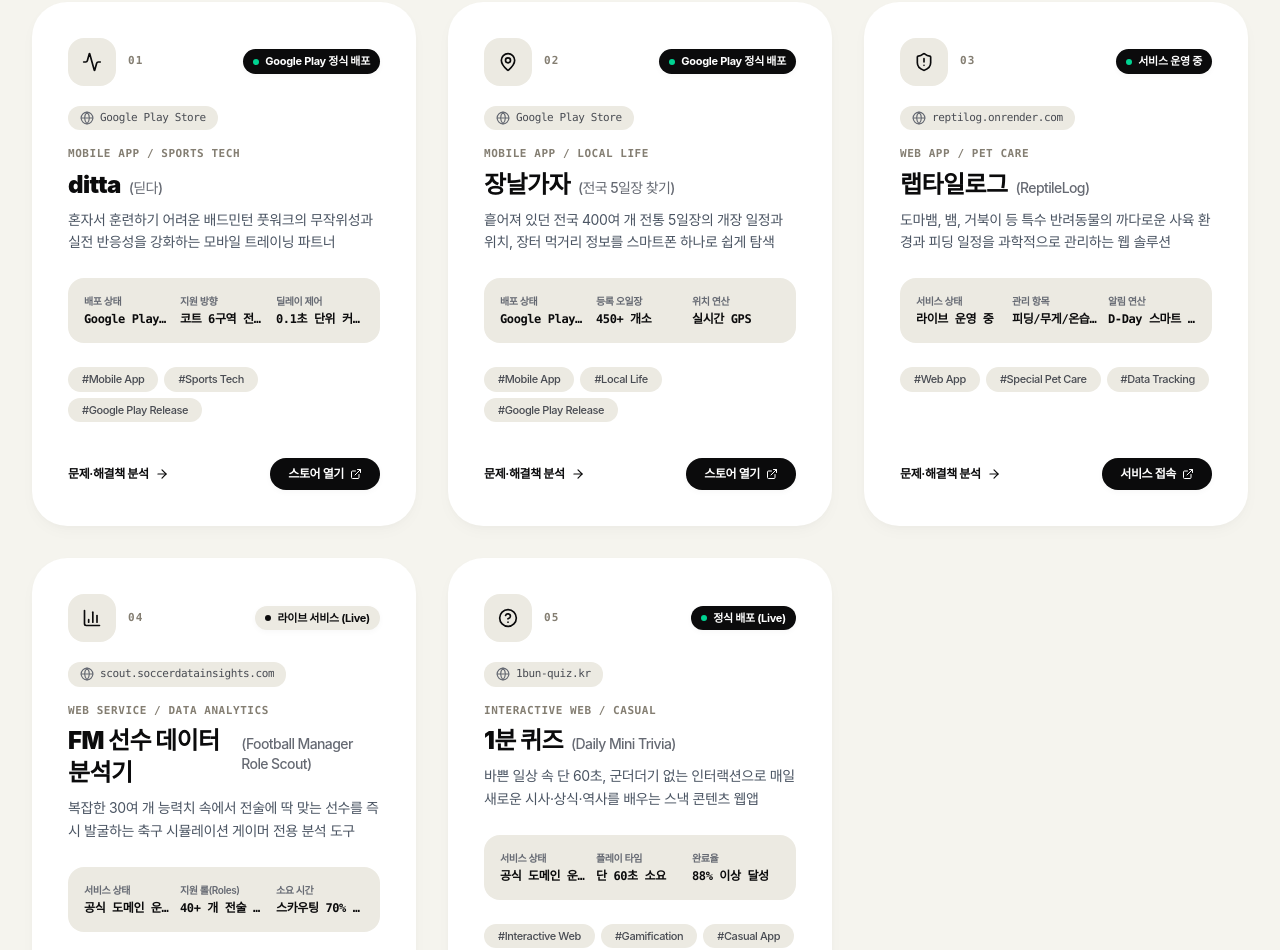
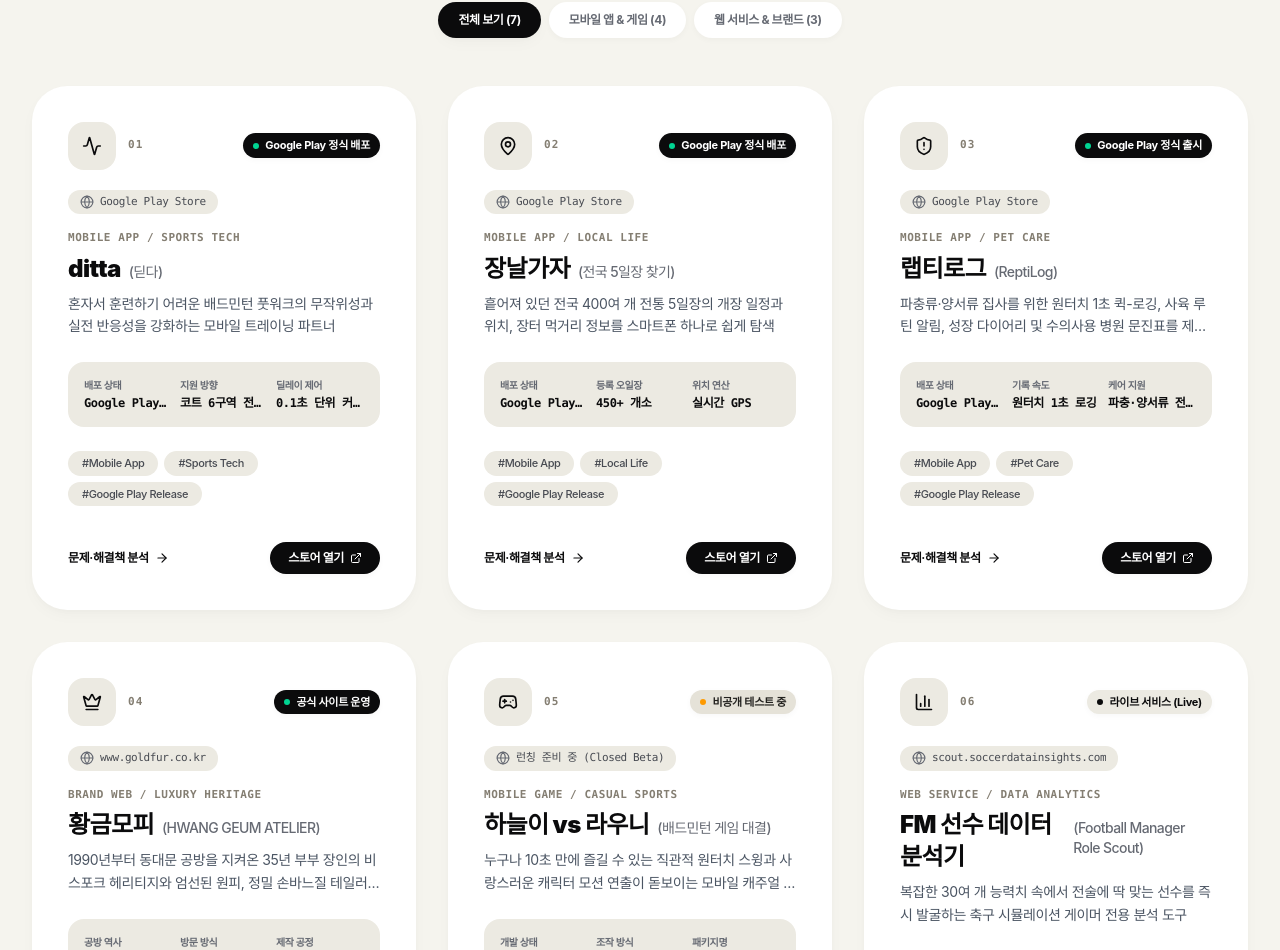
Before and after one commit to everyeat93-ux/collco-web, a Next.js app: page / in a window 1280 px wide. Shown: the part 1557-2507 px from the top of the page. Built offline with nearby package versions, Linux system fonts and the light colour scheme; a web font is replaced by a local one.

Commit message:
feat: update portfolio with ReptiLog Google Play release, Hwang Geum atelier site, and Haneul vs Rauni closed beta

```diff
--- a/src/app/layout.tsx
+++ b/src/app/layout.tsx
@@ -15,7 +15,7 @@
   },
   title: "콜코 (COLLCO) 공식 홈페이지 | 1인 프로덕트 스튜디오 & 컬렉션 허브",
   description:
-    "콜코(COLLCO) 공식 사이트입니다. 일상의 니치한 문제를 해결하는 독자적 디지털 솔루션(ditta, 장날가자, 랩타일로그 등) 개발과 100% 라이선스 정품 피규어 & TCG 컬렉션 스토어를 함께 운영하는 1인 프로덕트 스튜디오입니다.",
+    "콜코(COLLCO) 공식 사이트입니다. 일상의 니치한 문제를 해결하는 독자적 디지털 솔루션(ditta, 장날가자, 랩티로그, 황금모피, 하늘이 vs 라우니 등) 개발과 100% 라이선스 정품 피규어 & TCG 컬렉션 스토어를 함께 운영하는 1인 프로덕트 스튜디오입니다.",
   keywords: [
     "콜코",
     "COLLCO",
@@ -33,8 +33,15 @@
     "배드민턴 풋워크",
     "장날가자",
     "전국 5일장",
+    "랩티로그",
+    "ReptiLog",
+    "파충류 사육일지",
     "랩타일로그",
-    "파충류 사육",
+    "황금모피",
+    "goldfur",
+    "하늘이 vs 라우니",
+    "하늘이vs라우니",
+    "캐주얼 배드민턴 게임",
     "FM 선수 데이터 분석기",
     "1분 퀴즈",
     "피규어 스토어",
@@ -48,7 +55,7 @@
   openGraph: {
     title: "콜코 (COLLCO) 공식 홈페이지 | 1인 프로덕트 스튜디오 & 컬렉션 허브",
     description:
-      "일상의 니치한 문제를 해결하는 5가지 디지털 솔루션과 엄선된 100% 라이선스 정품 피규어 & TCG 컬렉션을 선보이는 콜코(COLLCO) 공식 스튜디오입니다.",
+      "일상의 니치한 문제를 해결하는 7가지 디지털 솔루션과 엄선된 100% 라이선스 정품 피규어 & TCG 컬렉션을 선보이는 콜코(COLLCO) 공식 스튜디오입니다.",
     siteName: "콜코 COLLCO Official Studio",
     locale: "ko_KR",
     type: "website",
--- a/src/components/common/Badge.tsx
+++ b/src/components/common/Badge.tsx
@@ -31,8 +31,8 @@
     success: "bg-emerald-400",
     emerald: "bg-emerald-400",
     info: "bg-[#0B0B0C]",
-    warning: "bg-[#847E72]",
-    amber: "bg-[#847E72]",
+    warning: "bg-amber-500",
+    amber: "bg-amber-500",
     purple: "bg-[#0B0B0C]",
     indigo: "bg-[#0B0B0C]",
     rose: "bg-[#0B0B0C]",
--- a/src/components/products/ProductCard.tsx
+++ b/src/components/products/ProductCard.tsx
@@ -11,6 +11,8 @@
   ExternalLink,
   Sparkles,
   Globe,
+  Crown,
+  Gamepad2,
 } from "lucide-react";
 import { Product } from "@/types";
 import { Badge } from "@/components/common/Badge";
@@ -34,6 +36,10 @@
         return <BarChart3 className="w-5 h-5 text-[#0B0B0C]" />;
       case "HelpCircle":
         return <HelpCircle className="w-5 h-5 text-[#0B0B0C]" />;
+      case "Crown":
+        return <Crown className="w-5 h-5 text-[#0B0B0C]" />;
+      case "Gamepad2":
+        return <Gamepad2 className="w-5 h-5 text-[#0B0B0C]" />;
       default:
         return <Sparkles className="w-5 h-5 text-[#0B0B0C]" />;
     }
@@ -151,7 +157,7 @@
             onClick={(e) => e.stopPropagation()}
             className="inline-flex items-center gap-1.5 px-4.5 py-2 rounded-full bg-[#0B0B0C] hover:bg-[#1E1E22] text-white font-bold text-xs shadow-chic-xs transition-all hover:scale-105 active:scale-95"
           >
-            <span>서비스 접속</span>
+            <span>{product.category.includes("Brand") ? "공식 사이트" : "서비스 접속"}</span>
             <ExternalLink className="w-3 h-3" />
           </a>
         ) : (
--- a/src/components/products/ProductModal.tsx
+++ b/src/components/products/ProductModal.tsx
@@ -262,7 +262,7 @@
                   rel="noopener noreferrer"
                   className="inline-flex items-center gap-1.5 px-5 py-2.5 text-xs font-bold rounded-xl bg-[#0B0B0C] hover:bg-[#1E1E22] text-white transition-all shadow-chic-xs"
                 >
-                  <span>서비스 바로가기</span>
+                  <span>{product.category.includes("Brand") ? "공식 웹사이트 방문" : "서비스 바로가기"}</span>
                   <ExternalLink className="w-3.5 h-3.5" />
                 </a>
               )}
--- a/src/components/products/ProductsSection.tsx
+++ b/src/components/products/ProductsSection.tsx
@@ -9,6 +9,19 @@
 
 export function ProductsSection() {
   const [selectedProduct, setSelectedProduct] = useState<Product | null>(null);
+  const [filter, setFilter] = useState<"all" | "mobile" | "web">("all");
+
+  const filteredProducts = PRODUCTS.filter((product) => {
+    if (filter === "mobile") return product.category.includes("Mobile");
+    if (filter === "web")
+      return product.category.includes("Web") || product.category.includes("Brand");
+    return true;
+  });
+
+  const mobileCount = PRODUCTS.filter((p) => p.category.includes("Mobile")).length;
+  const webCount = PRODUCTS.filter(
+    (p) => p.category.includes("Web") || p.category.includes("Brand")
+  ).length;
 
   return (
     <section id="products" className="py-28 md:py-36 px-4 sm:px-6 lg:px-8 max-w-7xl mx-auto relative">
@@ -23,16 +36,50 @@
           <span>
             일상의 틈새를 파고드는{" "}
             <span className="text-[#0B0B0C]">
-              5가지 독자적 솔루션
+              7가지 독자적 솔루션 & 프로젝트
             </span>
           </span>
         }
-        subtitle="불필요한 가식을 덜고 실사용 가치에 집중했습니다. 모바일 앱부터 웹 서비스, 데이터 분석 도구까지 직접 기획하고 배포한 포트폴리오를 확인해 보세요."
+        subtitle="실사용 가치와 진정성에 집중했습니다. Google Play 정식 출시 앱부터 모바일 캐주얼 게임, 35년 장인 브랜드 아틀리에 웹까지 직접 기획하고 빌드한 포트폴리오를 확인해 보세요."
       />
+
+      {/* Filter Tabs */}
+      <div className="flex flex-wrap items-center justify-center gap-2 mb-12">
+        <button
+          onClick={() => setFilter("all")}
+          className={`px-5 py-2.5 rounded-full text-xs font-bold transition-all shadow-chic-xs ${
+            filter === "all"
+              ? "bg-[#0B0B0C] text-white shadow-chic-sm"
+              : "bg-white text-[#666A73] hover:text-[#0B0B0C] hover:bg-[#ECEAE2]"
+          }`}
+        >
+          전체 보기 ({PRODUCTS.length})
+        </button>
+        <button
+          onClick={() => setFilter("mobile")}
+          className={`px-5 py-2.5 rounded-full text-xs font-bold transition-all shadow-chic-xs ${
+            filter === "mobile"
+              ? "bg-[#0B0B0C] text-white shadow-chic-sm"
+              : "bg-white text-[#666A73] hover:text-[#0B0B0C] hover:bg-[#ECEAE2]"
+          }`}
+        >
+          모바일 앱 & 게임 ({mobileCount})
+        </button>
+        <button
+          onClick={() => setFilter("web")}
+          className={`px-5 py-2.5 rounded-full text-xs font-bold transition-all shadow-chic-xs ${
+            filter === "web"
+              ? "bg-[#0B0B0C] text-white shadow-chic-sm"
+              : "bg-white text-[#666A73] hover:text-[#0B0B0C] hover:bg-[#ECEAE2]"
+          }`}
+        >
+          웹 서비스 & 브랜드 ({webCount})
+        </button>
+      </div>
 
       {/* Product Cards Grid */}
       <div className="grid grid-cols-1 md:grid-cols-2 lg:grid-cols-3 gap-6 lg:gap-8">
-        {PRODUCTS.map((product, index) => (
+        {filteredProducts.map((product, index) => (
           <ProductCard
             key={product.id}
             product={product}
--- a/src/data/products.ts
+++ b/src/data/products.ts
@@ -108,57 +108,163 @@
     storeUrl: "https://play.google.com/store/apps/details?id=com.jangnal.gaja",
   },
   {
-    id: "reptile-log",
-    name: "랩타일로그",
-    subName: "ReptileLog",
-    tagline: "파충류 온·습도, 피딩 주기, 성장 기록을 스마트하게 추적하는 데일리 케어 매니저",
-    category: "Web App / Pet Care",
-    tags: ["Web App", "Special Pet Care", "Data Tracking"],
-    status: "서비스 운영 중",
+    id: "reptilog",
+    name: "랩티로그",
+    subName: "ReptiLog",
+    tagline: "파충류·양서류 집사를 위한 스마트 사육일지 & 데일리 케어 매니저",
+    category: "Mobile App / Pet Care",
+    tags: ["Mobile App", "Pet Care", "Google Play Release"],
+    status: "Google Play 정식 출시",
     statusBadgeVariant: "success",
     summary:
-      "도마뱀, 뱀, 거북이 등 특수 반려동물의 까다로운 사육 환경과 피딩 일정을 과학적으로 관리하는 웹 솔루션",
+      "파충류·양서류 집사를 위한 원터치 1초 퀵-로깅, 사육 루틴 알림, 성장 다이어리 및 수의사용 병원 문진표를 제공하는 스마트 케어 앱",
     problem: {
-      title: "개체마다 다른 까다로운 피딩 주기와 탈피/온습도 관리",
+      title: "복잡한 피딩 주기와 수의사 문진에 필요한 사육 데이터의 파편화",
       description:
-        "파충류는 일반 반려동물과 달리 먹이 주기(3일, 7일, 격주 등), 칼슘 급여 여부, 탈피 주기, 사육장 온·습도 유지가 생명과 직결됩니다. 사육 개체가 늘어날수록 엑셀이나 수기 메모로는 누락이 잦았습니다.",
+        "파충류와 양서류는 개체마다 먹이 주기, 온·습도, UVB 램프 교체일, 탈피/배변 주기가 모두 달라 수기 기록이나 일반 메모로는 누락이 잦고, 아플 때 동물병원 수의사에게 정확한 사육 이력을 전달하기 어려웠습니다.",
       points: [
-        "사육 개체수 증가 시 먹이 급여일 및 칼슘 더스팅 혼선",
-        "탈피 부전 및 몸무게 정체 시점을 시각적으로 파악하기 어려움",
-        "사육 환경(핫존/쿨존 온도, 습도) 변화 기록의 번거로움",
+        "개체별 피딩 주기 및 칼슘 더스팅 기록의 번거로움",
+        "온·습도 유지 및 UVB 교체 등 주기적 케어 루틴 알림 부재",
+        "동물병원 방문 시 수의사용 사육 보고서(문진표) 작성 곤란",
       ],
     },
     solution: {
-      title: "개체별 타임라인 로그 & 스마트 알림 대시보드",
+      title: "1초 퀵-로깅 & 스마트 사육 루틴 & 병원 문진표 자동 생성",
       description:
-        "개체 등록 한 번으로 피딩 타이머, 몸무게 성장 곡선 차트, 탈피 및 배변 기록을 한 화면에서 체계적으로 관리할 수 있도록 설계했습니다.",
+        "터치 한 번으로 피딩/배변을 1초 만에 기록하고, 온·습도와 청소/UVB 알림, 성장 그래프, OLED 최적화 야간 다크모드 및 수의사 제출용 사육 리포트를 제공합니다.",
       features: [
-        "개체별 프로필 카드 및 다음 피딩 D-day 자동 카운트다운",
-        "몸무게(g) 추이 인터랙티브 차트를 통한 성장 정체기 조기 발견",
-        "칼슘제/비타민 급여 여부 원클릭 체크박스 로깅",
-        "탈피 주기 히스토리 및 사진 첨부 기반 비주얼 성장 일지",
+        "원터치 퀵-로깅: 피딩 / 배변 / 탈피 1초 즉시 기록",
+        "사육 루틴: 온·습도, 청소 주기, UVB 램프 교체 스마트 알림",
+        "성장 다이어리: 체중·체장 인터랙티브 그래프 및 변화 추적",
+        "야간 다크모드: 야간 피딩 시 눈부심 없는 OLED 특화 블랙 테마",
+        "병원 문진표: 수의사에게 즉시 제출 가능한 전문 사육 보고서 생성",
       ],
     },
     impact: {
-      title: "특수반려동물 집사들의 실사용 및 관리 누락 제로화",
+      title: "Google Play 정식 출시 및 파충·양서류 필수 앱 안착",
       description:
-        "기존 종이 수첩이나 복잡한 범용 메모장을 대체하며 파충류 커뮤니티에서 실용성을 인정받았습니다.",
+        "수기 메모와 엑셀을 완벽히 대체하며, 글로벌 177개국 배포 및 구글 플레이 스토어 정식 등록을 통해 특수 반려동물 케어의 새로운 기준을 세웠습니다.",
       highlights: [
-        "크레스티드 게코, 레오파드 게코 등 인기 파충류 맞춤 템플릿 제공",
-        "데이터 시각화를 통한 탈피 부전 및 식이 질환 예방 기여",
-        "모바일 웹 반응형 지원으로 사육장 앞 스마트폰 원터치 기록",
+        "Google Play Console 정식 프로덕션 배포 완료 (kr.reptilog.app)",
+        "수의사 문진표 생성으로 반려동물 질환 조기 진단 및 정확한 진료 기여",
+        "도마뱀, 뱀, 개구리, 거북이 등 파충류·양서류 전종 케어 최적화",
       ],
     },
-    techStack: ["Next.js", "TypeScript", "Tailwind CSS", "Recharts", "Supabase", "PWA"],
+    techStack: ["React Native / Expo", "TypeScript", "Tailwind CSS", "Zustand", "Recharts", "Google Play Release"],
     metrics: [
-      { label: "서비스 상태", value: "라이브 운영 중" },
-      { label: "관리 항목", value: "피딩/무게/온습도" },
-      { label: "알림 연산", value: "D-Day 스마트 예측" },
+      { label: "배포 상태", value: "Google Play 정식 출시" },
+      { label: "기록 속도", value: "원터치 1초 로깅" },
+      { label: "케어 지원", value: "파충·양서류 전종" },
     ],
     icon: "ShieldAlert",
     accentColor: "#8b5cf6",
     gradient: "from-purple-500/20 via-indigo-500/10 to-transparent",
-    demoUrl: "https://reptilog.onrender.com",
+    storeUrl: "https://play.google.com/store/apps/details?id=kr.reptilog.app&pcampaignid=web_share",
+  },
+  {
+    id: "goldfur",
+    name: "황금모피",
+    subName: "HWANG GEUM ATELIER",
+    tagline: "35년 부부 장인이 손끝으로 짓는 단 하나의 온기, 수제 모피 아틀리에",
+    category: "Brand Web / Luxury Heritage",
+    tags: ["Brand Web", "Luxury Heritage", "Bespoke Atelier"],
+    status: "공식 사이트 운영",
+    statusBadgeVariant: "success",
+    summary:
+      "1990년부터 동대문 공방을 지켜온 35년 부부 장인의 비스포크 헤리티지와 엄선된 원피, 정밀 손바느질 테일러메이드 가치를 전하는 공식 웹사이트",
+    problem: {
+      title: "35년 장인정신의 수제 맞춤(Bespoke) 가치 온라인 전달 한계",
+      description:
+        "동대문 공방 직영으로 최상급 모피를 수제작해 온 35년의 역사와 비스포크 맞춤 가치가 기존의 획일적인 쇼핑몰 구조에서는 온전히 표현되지 못했습니다.",
+      points: [
+        "장인 부부의 35년 역사(Since 1990)와 핸드크래프트 스토리텔링 부재",
+        "100% 사전 예약제 직영 아틀리에 방문 및 맞춤 주문 프로세스 안내 부족",
+        "타임리스 럭셔리 감성을 살린 고화질 비주얼 룩북 큐레이션 필요",
+      ],
+    },
+    solution: {
+      title: "타임리스 럭셔리 아틀리에 브랜딩 & 인터랙티브 헤리티지 룩북",
+      description:
+        "엄선된 원피의 질감과 손바느질의 디테일을 전달하는 비주얼 아틀리에 룩북, 35년 공방 히스토리, 100% 사전 예약제 방문 시스템을 유려한 반응형 웹으로 구축했습니다.",
+      features: [
+        "감각적인 타이포그래피와 모션이 결합된 헤리티지 룩북 쇼룸",
+        "1990년부터 이어진 35년 부부 장인의 비스포크(Bespoke) 헤리티지 스토리텔링",
+        "동대문 공장 직영 방문 예약(100% 사전 예약제) 연동 시스템",
+        "모바일·데스크톱 최적화의 반응형 럭셔리 비주얼 인터페이스",
+      ],
+    },
+    impact: {
+      title: "브랜드 헤리티지 디지털 자산화 및 VIP 방문 예약 창구 구축",
+      description:
+        "공식 도메인 런칭을 통해 오프라인 공방의 신뢰도를 웹으로 확장하고, 프라이빗 100% 사전 예약 고객 접점을 확립했습니다.",
+      highlights: [
+        "공식 도메인 (www.goldfur.co.kr) 런칭 및 안정적 라이브 운영",
+        "35년 공방의 독보적 장인정신을 디지털 공간에 성공적으로 브랜딩",
+        "Bespoke 맞춤 제작 및 아틀리에 방문 상담 문의 활성화",
+      ],
+    },
+    techStack: ["Next.js", "TypeScript", "Tailwind CSS", "Framer Motion", "SEO & OpenGraph"],
+    metrics: [
+      { label: "공방 역사", value: "35년 (Since 1990)" },
+      { label: "방문 방식", value: "100% 사전 예약제" },
+      { label: "제작 공정", value: "Bespoke 테일러메이드" },
+    ],
+    icon: "Crown",
+    accentColor: "#d97706",
+    gradient: "from-amber-600/20 via-yellow-600/10 to-transparent",
+    demoUrl: "https://www.goldfur.co.kr/",
+  },
+  {
+    id: "haneul-rauni",
+    name: "하늘이 vs 라우니",
+    subName: "배드민턴 게임 대결",
+    tagline: "귀여운 다람쥐 라우니와 하늘다람쥐 하늘이의 스릴 넘치는 캐주얼 배드민턴 대결!",
+    category: "Mobile Game / Casual Sports",
+    tags: ["Mobile Game", "Casual Arcade", "Closed Beta"],
+    status: "비공개 테스트 중",
+    statusBadgeVariant: "warning",
+    summary:
+      "누구나 10초 만에 즐길 수 있는 직관적 원터치 스윙과 사랑스러운 캐릭터 모션 연출이 돋보이는 모바일 캐주얼 배드민턴 아케이드 게임",
+    problem: {
+      title: "모바일 스포츠 게임의 지나치게 복잡한 조작과 높은 진입 장벽",
+      description:
+        "배드민턴의 박진감 넘치는 랠리와 타구 쾌감을 즐기고 싶지만, 기존 스포츠 게임들은 수많은 가상 패드와 버튼으로 조작 피로도가 매우 높았습니다.",
+      points: [
+        "과도한 가상 패드 조작으로 인한 모바일 작은 화면에서의 컨트롤 미스",
+        "남녀노소 누구나 가볍고 유쾌하게 즐길 수 있는 캐주얼 스포츠 게임의 부재",
+        "셔틀콕의 타구 타이밍과 스매시 임팩트 손맛 구현의 난제",
+      ],
+    },
+    solution: {
+      title: "직관적인 타이밍 기반 원터치 스윙 엔진 & 사랑스러운 캐릭터 IP",
+      description:
+        "화면 터치 타이밍 하나로 하이클리어부터 드롭샷, 호쾌한 스매시까지 자유자재로 반응하는 셔틀콕 물리 엔진을 구축하고, 하늘이와 라우니 캐릭터의 아기자기한 모션을 결합했습니다.",
+      features: [
+        "원터치 타이밍 반응형 셔틀콕 궤적 및 다이내믹 랠리 물리 엔진",
+        "사랑스러운 하늘다람쥐 '하늘이' & 줄무늬 다람쥐 '라우니' 캐릭터 애니메이션",
+        "난이도별 AI 대전 모드 및 무한 랠리 스코어 어택 챌린지",
+        "경쾌한 타구 사운드 효과와 손끝 햅틱 피드백 시스템",
+      ],
+    },
+    impact: {
+      title: "Google Play 비공개 테스트 진행 및 유저 피드백 기반 완성도 고도화",
+      description:
+        "구글 플레이 비공개 테스트(Closed Beta) 트랙을 통해 플레이어 피드백을 수렴하며 조작감과 랠리 밸런스를 집중 담금질하고 있습니다.",
+      highlights: [
+        "Google Play 패키지 등록 완료 (com.collco.haneulrauni)",
+        "튜토리얼 없이도 10초 만에 랠리가 이어지는 직관적 조작성 입증",
+        "캐주얼 게이머 대상 비공개 테스트를 통한 밸런스 최적화 진행 중",
+      ],
+    },
+    techStack: ["React Native / Game Engine", "TypeScript", "Google Play Games API", "Haptic Feedback"],
+    metrics: [
+      { label: "개발 상태", value: "Google Play 비공개 테스트" },
+      { label: "조작 방식", value: "직관적 원터치 스윙" },
+      { label: "패키지명", value: "com.collco.haneulrauni" },
+    ],
+    icon: "Gamepad2",
+    accentColor: "#38bdf8",
+    gradient: "from-sky-500/20 via-blue-500/10 to-transparent",
   },
   {
     id: "fm-analyst",
--- a/src/data/techStack.ts
+++ b/src/data/techStack.ts
@@ -15,7 +15,7 @@
     title: "선명한 니치 문제 해결 (Niche Problem Solving)",
     enTitle: "Targeting Unmet Micro Needs",
     description:
-      "거대 플랫폼이 주목하지 않는 일상의 뾰족한 불편함(배드민턴 풋워크 훈련, 5일장 캘린더, 파충류 케어, FM 스카우팅 등)을 정확히 포착해 대체 불가능한 해결책을 제시합니다.",
+      "거대 플랫폼이 주목하지 않는 일상의 뾰족한 불편함과 장인정신(배드민턴 풋워크 훈련, 5일장 캘린더, 파충류 사육일지, 모피 아틀리에, 캐주얼 스포츠 게임 등)을 정확히 포착해 대체 불가능한 해결책을 제시합니다.",
     tags: ["Vertical Focus", "User Empathy", "Specialized Utility"],
     icon: "Target",
   },
```
Also changed, not shown: src/components/hero/HeroSection.tsx (+4 -4 lines), 1 other file (tests, documents, lock files or other folders).
